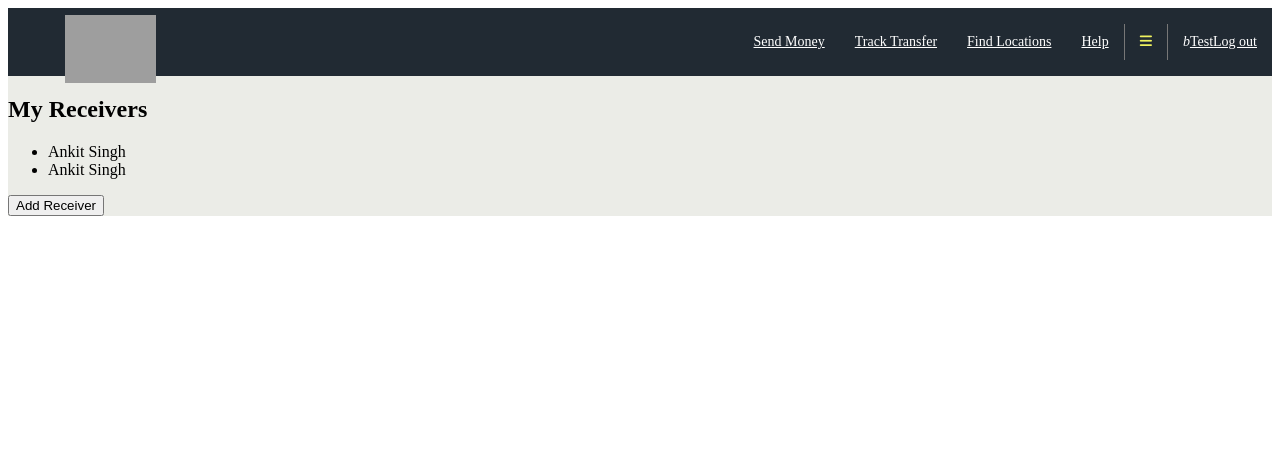
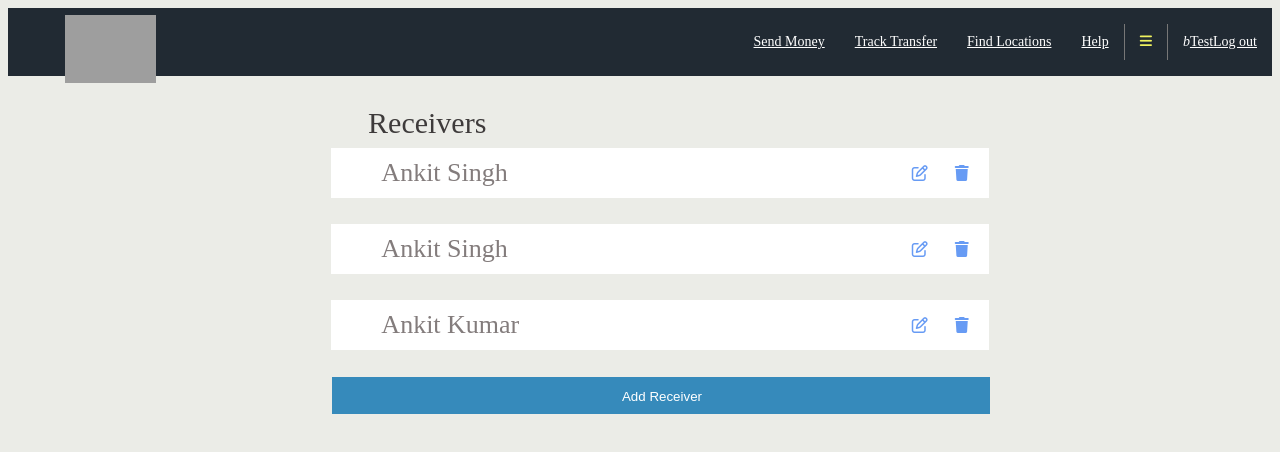
Before and after one commit to ankitkumar0111/angular-project, an Angular app: page /myreceiver in a window 1280 px wide. Shown: the top 452 px of the page. Built offline with nearby package versions, Linux system fonts and the light colour scheme; data requests are answered from the project's data file; sample sign-in values are in the browser's storage; grey boxes are pictures that could not be loaded.

Commit message:
css updated

```diff
--- a/db.json
+++ b/db.json
@@ -40,6 +40,12 @@
       "firstName": "Ankit",
       "lastName": "Singh",
       "id": 2
+    },
+    {
+      "country": "Other Country",
+      "firstName": "Ankit",
+      "lastName": "Kumar",
+      "id": 3
     }
   ]
 }
--- a/src/app/add-receiver/add-receiver.component.ts
+++ b/src/app/add-receiver/add-receiver.component.ts
@@ -35,7 +35,7 @@ export class AddReceiverComponent implements OnInit {
     this.receiverService.postReceiver(receiverData).subscribe(response => {
       // Handle response if needed
     });
-    this.router.navigate(["/myreceiver"])
+    // this.router.navigate(["/myreceiver"])
   }
 
   // Method to handle changes in selected country
--- a/src/app/app.component.css
+++ b/src/app/app.component.css
@@ -1,4 +1,3 @@
 .global{
     background-color: #EBECE7;
-    overflow-y: hidden;
 }
--- a/src/app/my-receiver/my-receiver.component.css
+++ b/src/app/my-receiver/my-receiver.component.css
@@ -0,0 +1,54 @@
+.container{
+    display: flex;
+    flex-direction: column;
+    justify-content: center;
+    align-items: center;
+}
+
+p{
+    text-align: start;
+    color: #3e3b3b;
+    font-size: 30px;
+    margin-left: -26.6rem;
+}
+
+ul{
+    width: 52%;
+    margin-top: -3rem;
+}
+
+li{
+    display: flex;
+    justify-content: space-between;
+    height: 50px;
+    background-color: white;
+    margin-top: 26px;
+}
+
+li p{
+    margin-left: 50px;
+    margin-top: 10px;
+    font-size: 26px;
+    color: #837c7c;
+}
+
+.buttons{
+    display: flex;
+    align-items: center;
+    justify-content: space-between;
+    width: 57px;
+    margin-right: 20px;
+}
+
+.add-button{
+    background-color: #368abb;
+    position: relative;
+    width: 52%;
+    left: 21px;
+    color: white;
+    border-color: #368abb;
+    padding: 10px;
+    margin-top: 11px;
+    border-bottom: none;
+    border-right: none;
+}
--- a/src/app/my-receiver/my-receiver.component.html
+++ b/src/app/my-receiver/my-receiver.component.html
@@ -1,6 +1,15 @@
-<h2>My Receivers</h2>
+<div class="container">
+<p>Receivers</p>
 <ul>
-  <li *ngFor="let receiver of receivers">{{ receiver.firstName }} {{ receiver.lastName }}</li>
+  <li *ngFor="let receiver of receivers">
+    <p>{{ receiver.firstName }} {{ receiver.lastName }}</p>
+    <div class="buttons">
+      <i class="fa-regular fa-pen-to-square" style="color: #679bf4;"></i>
+      <i class="fa-solid fa-trash"  style="color: #679bf4;"></i>
+     </div>
+  </li>
 </ul>
 
-<button (click)="navigateToAddReceiver()">Add Receiver</button>
+
+<button class="add-button" (click)="navigateToAddReceiver()">Add Receiver</button>
+</div>
--- a/src/styles.css
+++ b/src/styles.css
@@ -1 +1,4 @@
 /* You can add global styles to this file, and also import other style files */
+body{
+    background-color:  #EBECE7;
+}
```
